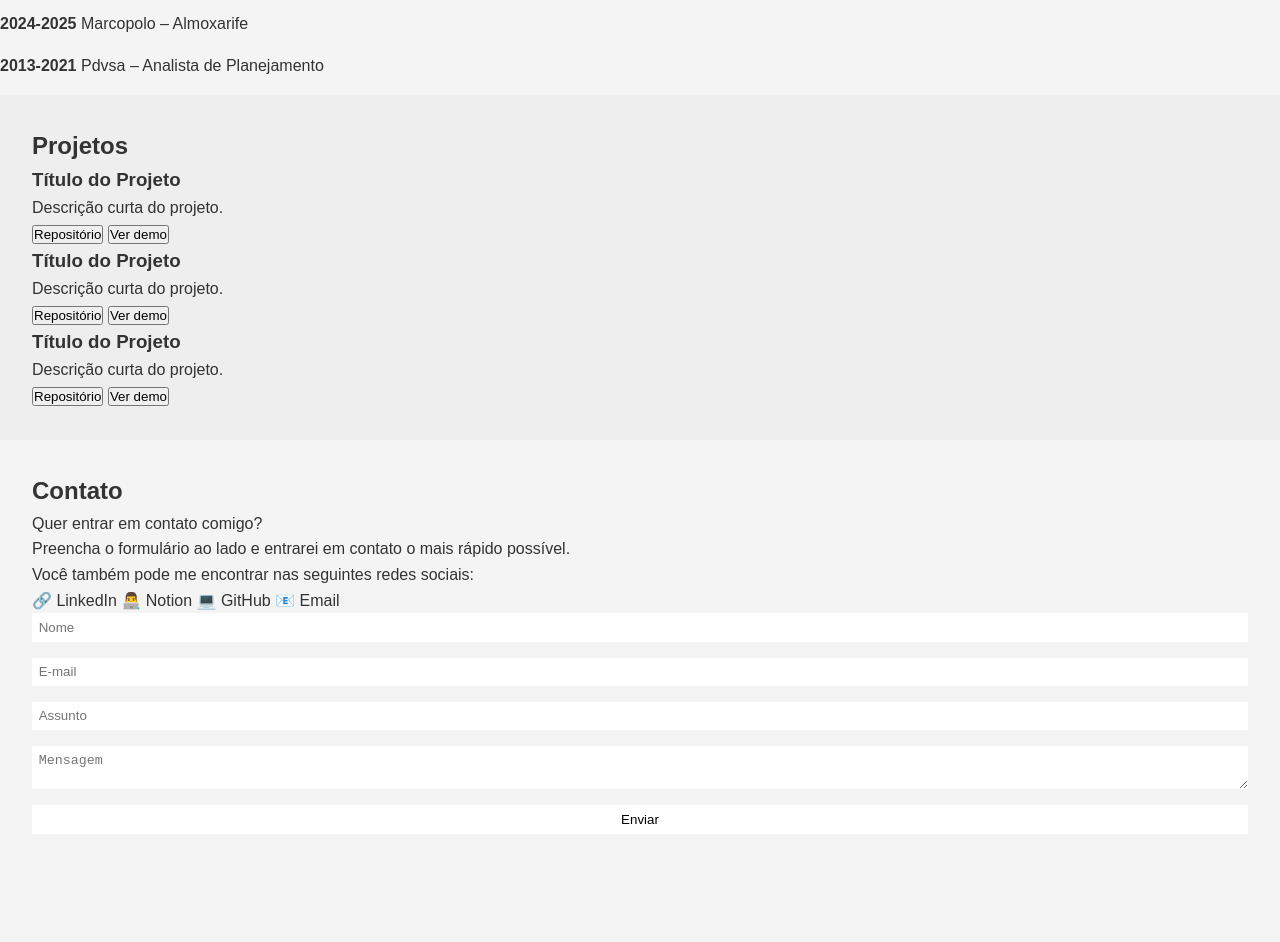
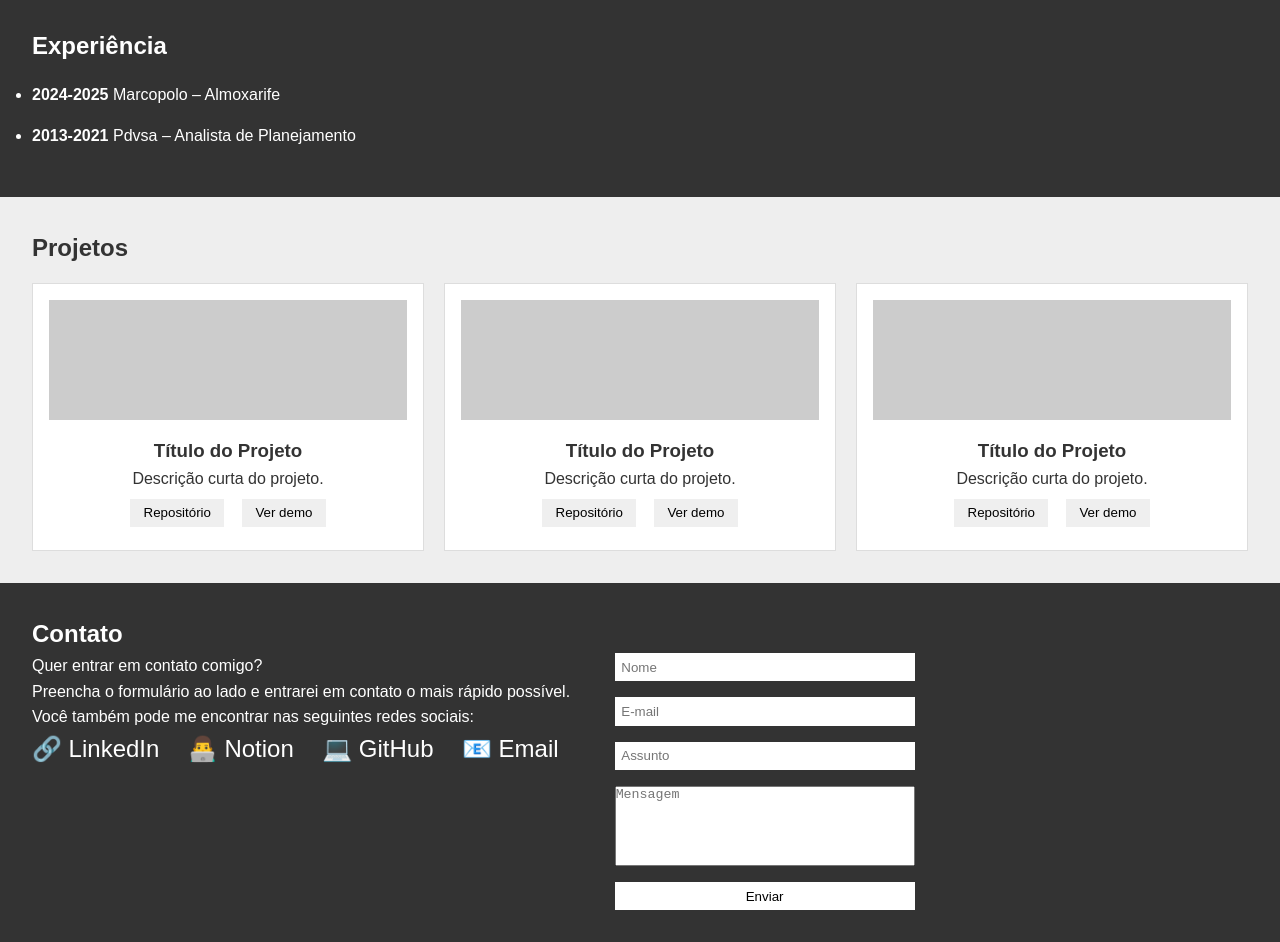
Before and after one commit to marcanogc/Projeto-Front-End-CSS3, a plain HTML site: page index.html in a window 1280 px wide. Shown: the part 460-1402 px from the top of the page. Before the commit the page ends 1326 px from the top, so only its background shows below. Drawn offline with Linux system fonts and the light colour scheme.

Commit message:
Update styles.css

```diff
--- a/styles.css
+++ b/styles.css
@@ -1,132 +1,185 @@
+/* Reset básico para todos os elementos */
 * {
     margin: 0;
     padding: 0;
-  box-sizing: border-box;
+    box-sizing: border-box; /* Inclui padding e border no cálculo da largura e altura dos elementos */
   }
 
+  /* Estilos gerais do body */
   body {
     font-family: sans-serif;
     color: #333;
     background-color: #f4f4f4;
-  line-height: 1.6;
+    line-height: 1.6; /* Altura da linha para melhor leitura - 16px (font-size padrão) × 1.6 = 25.6px de altura de línea*/
   }
 
-header {
+  /* Cabeçalho principal */
+  .cabecalho {
     background: #222;
     color: #fff;
-  padding: 1em;
+    padding: 1em; /* 16px */
     display: flex;
-  justify-content: space-between;
+    justify-content: space-between; /* Espaçamento entre os itens do cabeçalho */
     align-items: center;
   }
 
-nav ul {
+  /* Lista de links do menu */
+  .cabecalho__menu {
     display: flex;
-  list-style: none;
-  gap: 20px;
+    list-style: none; /* Remove os marcadores da lista */
+    gap: 1.25em; /* 20px */
   }
 
-nav a {
+  /* Estilo dos links de navegação */
+  .cabecalho__link {
     color: #fff;
-  text-decoration: none;
+    text-decoration: none;  /* Remove o sublinhado dos links */
     font-weight: bold;
   }
 
-.hero {
+  /* Responsividade para telas menores */
+  @media (max-width: 768px) {
+    .cabecalho {
+      flex-direction: column;
+      align-items: flex-start;
+    }
+
+    .cabecalho--mobile {
+      background: #444; /* cor diferente no modo mobile */
+    }
+
+    .cabecalho__menu {
+      flex-direction: column;
+      gap: 0.75em; /* 12px */
+      margin-top: 1em; /* 16px */
+    }
+
+    .cabecalho__link {
+      font-size: 1em; /* 16px */
+    }
+  }
+
+  /* Seção de apresentação */
+  .perfil {
     background: #e0e0e0;
     display: flex;
     align-items: center;
-  padding: 2em;
-  gap: 2em;
+    padding: 2em; /* 32px */
+    gap: 2em; /* 32px */
   }
 
-.foto-perfil {
+  /* Estilo da imagem de perfil */
+  .perfil__foto img {
     width: 150px;
     height: 150px;
     background: #ccc;
     border-radius: 50%;
+    object-fit: cover; /* Mantém a proporção da imagem */
   }
 
-#formacao, #projetos {
-  padding: 2em;
+  /* Seções com fundo claro */
+  .formacao,
+  .projetos {
+    padding: 2em; /* 32px */
     background: #eee;
   }
 
-#formacao ul, #experiencia ul {
-  margin-top: 1em;
+  /* Listas de formação e experiência */
+  .formacao__lista,
+  .experiencia__lista {
+    margin-top: 1em; /* 16px */
   }
 
-#formacao li, #experiencia li {
-  margin-bottom: 1em;
+  .formacao__item,
+  .experiencia__item {
+    margin-bottom: 1em; /* 16px */
   }
 
-.dark {
+  /* Seções com fundo escuro */
+  .experiencia--escura,
+  .contato--escura {
     background: #333;
     color: #fff;
-  padding: 2em;
+    padding: 2em; /* 32px */
   }
 
-#projetos .cards {
+  /* Lista de projetos */
+  .projetos__lista {
     display: flex;
-  gap: 20px;
-  margin-top: 1em;
+    gap: 1.25em; /* 20px */
+    margin-top: 1em; /* 16px */
     flex-wrap: wrap;
   }
 
-.card {
+  /* Cartão individual de projeto */
+  .projetos__card {
     background: white;
-  padding: 1em;
-  flex: 1;
+    padding: 1em; /* 16px */
+    flex: 1; /* Permite que o formulário cresça para ocupar o espaço disponível dentro do contêiner pai */
     min-width: 200px;
     border: 1px solid #ddd;
     text-align: center;
   }
 
-.card .thumb {
+  /* Espaço reservado para imagem do projeto */
+  .projetos__imagem {
     height: 120px;
     background: #ccc;
-  margin-bottom: 1em;
+    margin-bottom: 1em; /* 16px */
   }
 
-.card button {
-  margin: 0.5em;
-  padding: 0.5em 1em;
-  cursor: pointer;
-}
-
-#contato {
-  padding: 2em;
-}
-
-.contato-container {
-  display: flex;
-  justify-content: space-between;
-  gap: 2em;
-  flex-wrap: wrap;
-}
-
-form {
-  display: flex;
-  flex-direction: column;
-  gap: 1em;
-  flex: 1;
-  min-width: 250px;
-}
-
-form input, form textarea {
-  padding: 0.5em;
-  width: 100%;
-  border: none;
-}
-
-form button {
-  background: #fff;
-  padding: 0.5em;
+  /* Botões dos projetos */
+  .projetos__botao {
+    margin: 0.5em; /* 8px */
+    padding: 0.5em 1em;/* 8px 16px */
     cursor: pointer;
     border: none;
   }
 
-.social-icons span {
-  margin-right: 1em;
-  font-size: 1.5em;
+  /* Seção de contato */
+  .contato {
+    padding: 2em; /* 32px */
   }
+
+  /* Layout do conteúdo da seção de contato */
+  .contato__conteudo {
+    display: flex;
+    justify-content: flex-start; /* Alinha os itens à esquerda */
+    gap: 2em; /* 32px */
+    flex-wrap: wrap; /* Permite que os itens se movam para a próxima linha se não houver espaço suficiente */
+  }
+
+  /* Formulário de contato */
+  .formulario {
+    display: flex;
+    flex-direction: column;
+    gap: 1em; /* 16px */
+    min-width: 300px; /* Largura mínima do formulário */
+    }
+
+  /* Formúlario Inputs */
+  .formulario__input {
+    padding: 0.5em; /* 8px */
+    width: 100%;
+    border: none; /* Remove a borda padrão */
+  }
+
+  /*Formúlario textarea */
+  .formulario__mensagem {
+    height: calc(1.2em * 5); /* Cálculo para colocar 5 linhas de altura */
+    resize: none; /* Impede o redimensionamento do textarea */
+  }
+
+  /* Botão de envio do formulário */
+  .formulario__botao {
+    background: #fff;
+    padding: 0.5em; /* 8px */
+    cursor: pointer;
+    border: none;
+  }
+
+  /* Ícones de redes sociais */
+  .contato__redes span {
+    margin-right: 1em; /* 16px */
+    font-size: 1.5em; /* 24px */
+  }
```
Lines whose indentation alone changed are shown as unchanged.
